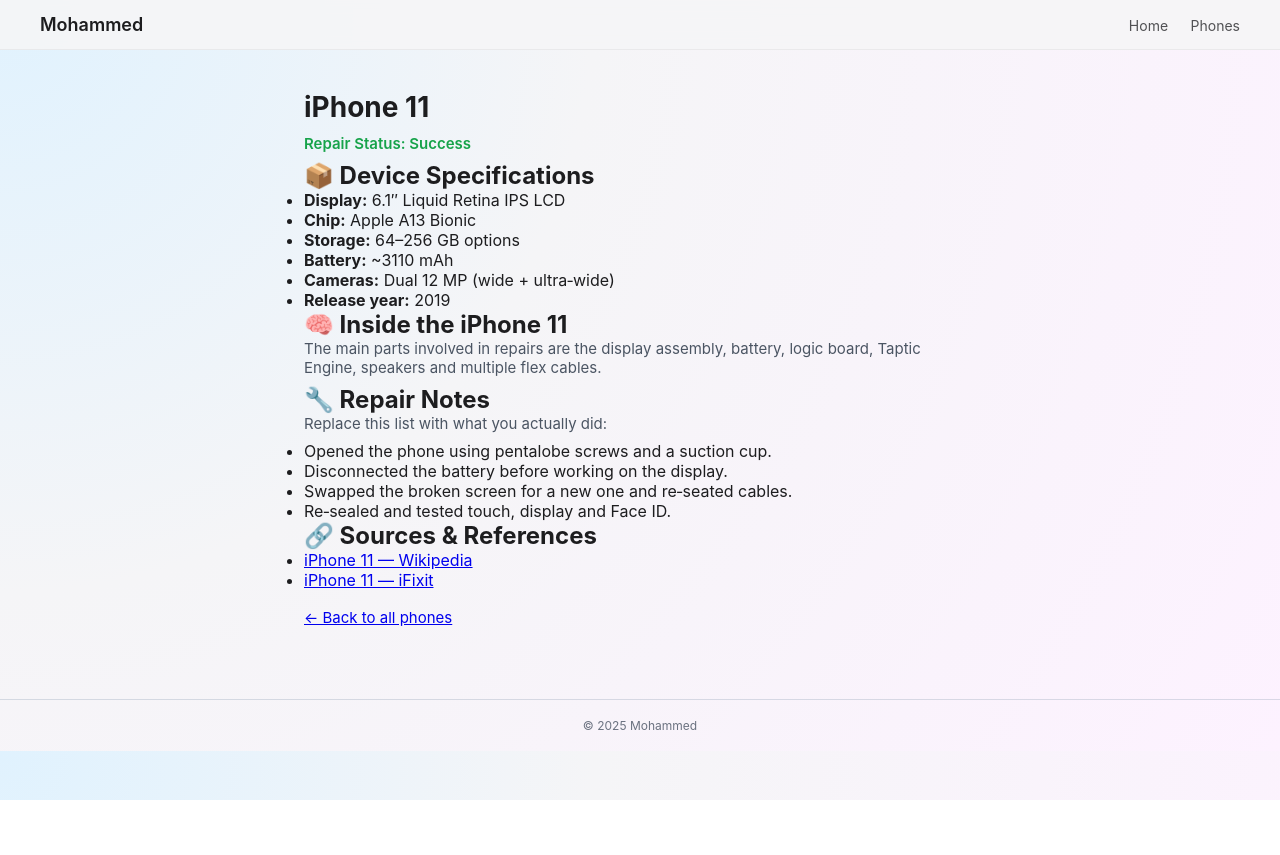
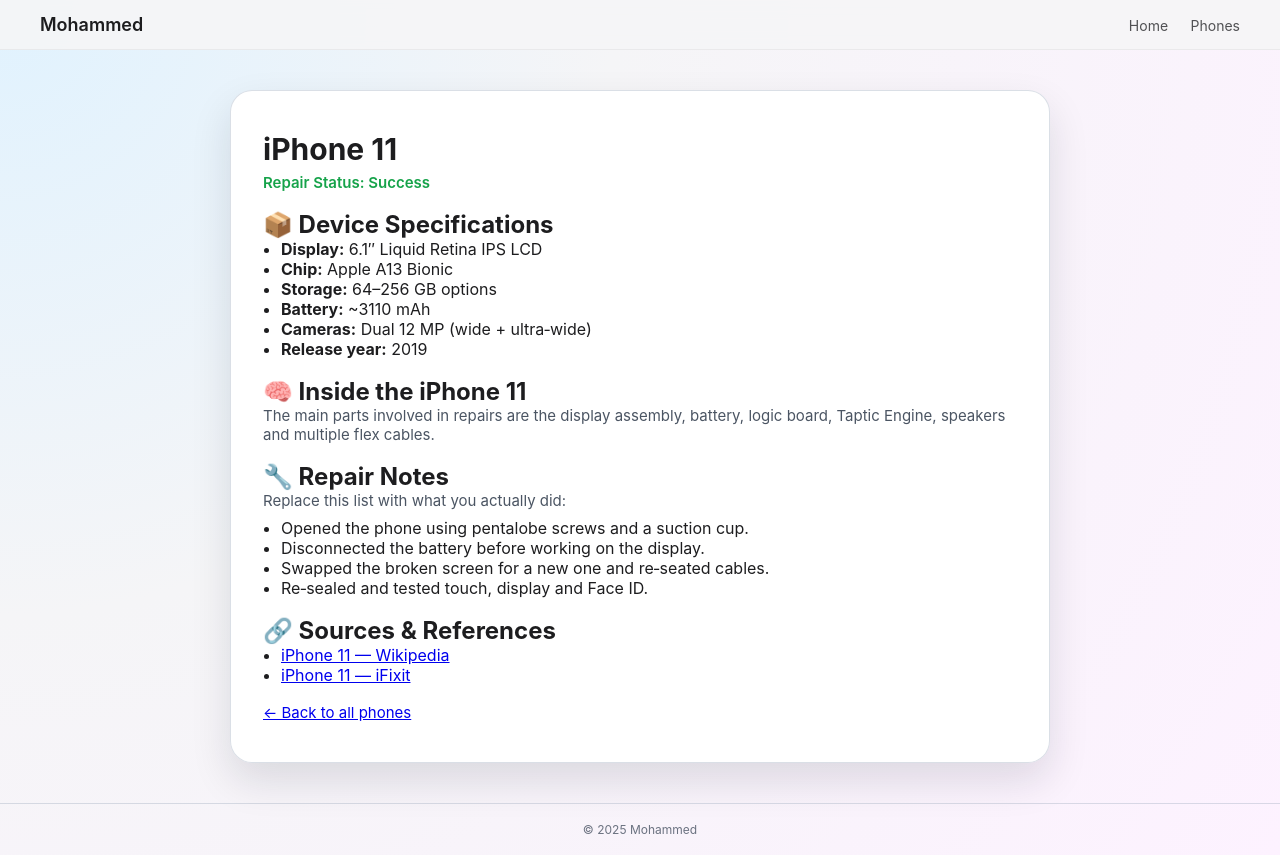
Before and after one commit to Mohammedshnina/MohammedPorfolio, a plain HTML site: page phones/iphone-11.html in a window 1280 px wide. Before the commit the page ends 800 px from the top, so only its background shows below. Drawn offline with Linux system fonts and the light colour scheme.

Commit message:
style.css

```diff
--- a/style.css
+++ b/style.css
@@ -328,20 +328,32 @@ main {
 
 /* Phone detail page */
 .phone-detail {
-  padding: 40px 24px 32px;
-  max-width: 720px;
-  margin: 0 auto;
+  padding: 40px 32px 32px;
+  max-width: 820px;
+  margin: 40px auto;
+  background: rgba(255, 255, 255, 0.96);
+  border-radius: 22px;
+  border: 1px solid rgba(148, 163, 184, 0.35);
+  box-shadow: 0 18px 40px rgba(15, 23, 42, 0.12);
 }
 
 .phone-detail h1 {
-  font-size: 28px;
-  margin-bottom: 10px;
+  font-size: 30px;
+  margin-bottom: 6px;
+}
+
+.phone-detail section {
+  margin-top: 18px;
 }
 
 .phone-detail p {
   font-size: 15px;
   color: #4b5563;
   margin-bottom: 8px;
+}
+
+.phone-detail ul {
+  margin-left: 18px;
 }
 
 .status {
@@ -357,17 +369,16 @@ main {
   color: #dc2626;
 }
 
+.phone-img {
+  max-width: 100%;
+  border-radius: 16px;
+  margin: 14px 0 10px;
+  box-shadow: 0 12px 30px rgba(15, 23, 42, 0.2);
+}
+
 .back-link {
   margin-top: 18px;
   font-size: 14px;
-}
-
-/* Optional phone images */
-.phone-img {
-  max-width: 100%;
-  border-radius: 16px;
-  margin: 16px 0 8px;
-  box-shadow: 0 12px 30px rgba(15, 23, 42, 0.2);
 }
 
 /* Footer */
```
